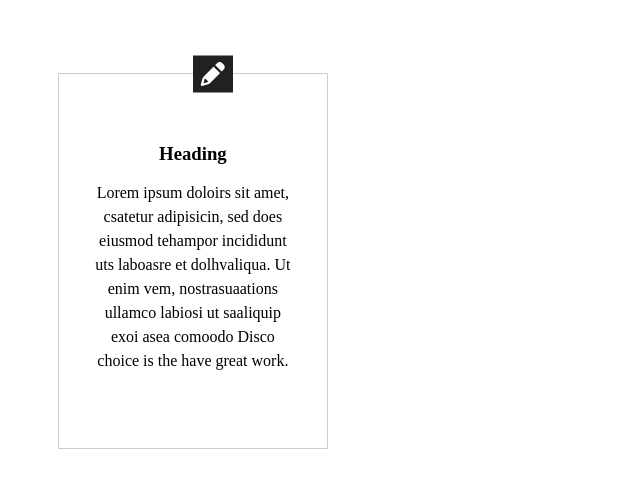
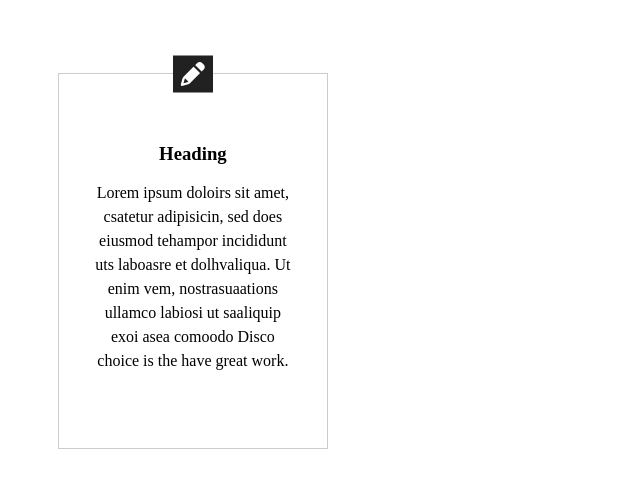
Before and after one commit to SuzetteBuxmann/div-in-middle-of-border, a plain HTML site: page index.html in a window 1280 px wide. Shown: the whole page, without its empty margins (0-640 px from the left). Drawn offline with Linux system fonts and the light colour scheme.

Commit message:
Add files via upload

```diff
--- a/index.html
+++ b/index.html
@@ -35,7 +35,7 @@
 		padding: 6px 0px;
 		width: 40px;
 		position: absolute;
-		transform: translateY(-50%);
+		transform: translate(-50%, -50%);
 		z-index: 10;
 		left: 50%;
 	}
```
